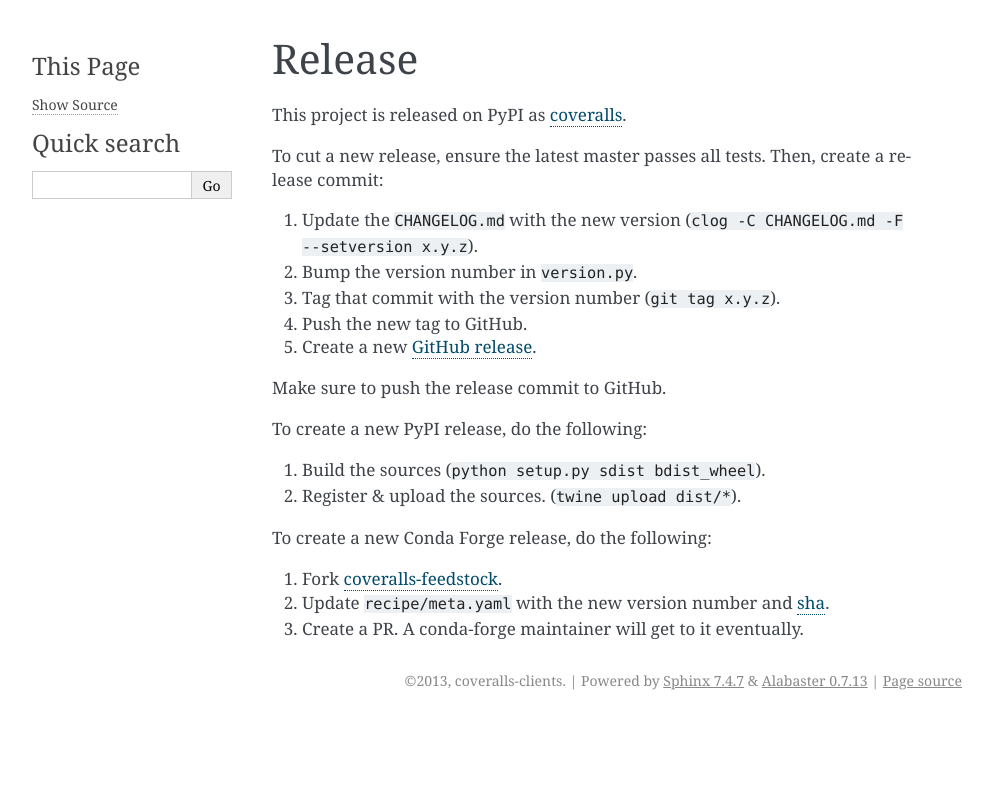
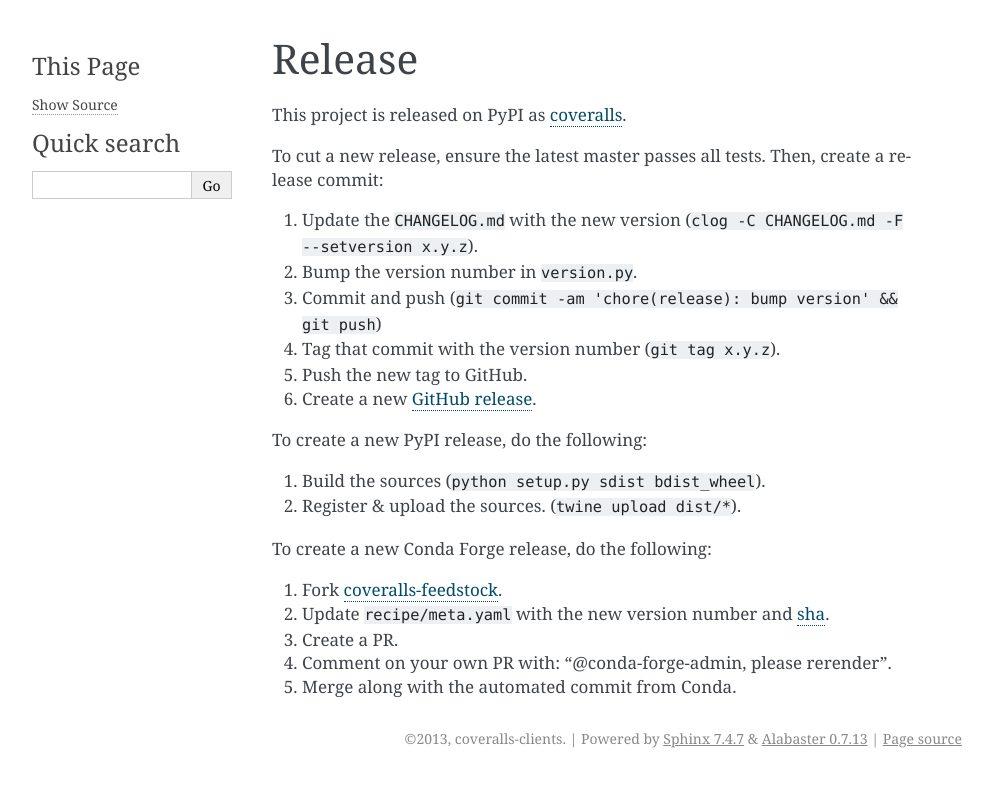
Before and after one commit to TheKevJames/coveralls-python, a Sphinx documentation site: the page built from docs/release.rst, in a window 1280 px wide. Shown: the top 787 px of the page, without its empty margins (148-1141 px from the left). Built offline with Sphinx 7.4.7, drawn with Linux system fonts in a browser that asks for light colours; formulas are drawn with MathJax 3.

Commit message:
docs(release): update conda build instructions

```diff
--- a/docs/release.rst
+++ b/docs/release.rst
@@ -7,11 +7,10 @@
 
 1. Update the ``CHANGELOG.md`` with the new version (``clog -C CHANGELOG.md -F --setversion x.y.z``).
 2. Bump the version number in ``version.py``.
-3. Tag that commit with the version number (``git tag x.y.z``).
-4. Push the new tag to GitHub.
-5. Create a new `GitHub release`_.
-
-Make sure to push the release commit to GitHub.
+3. Commit and push (``git commit -am 'chore(release): bump version' && git push``)
+4. Tag that commit with the version number (``git tag x.y.z``).
+5. Push the new tag to GitHub.
+6. Create a new `GitHub release`_.
 
 To create a new PyPI release, do the following:
 
@@ -22,7 +21,9 @@
 
 1. Fork `coveralls-feedstock`_.
 2. Update ``recipe/meta.yaml`` with the new version number and `sha`_.
-3. Create a PR. A conda-forge maintainer will get to it eventually.
+3. Create a PR.
+4. Comment on your own PR with: "@conda-forge-admin, please rerender".
+5. Merge along with the automated commit from Conda.
 
 .. _coveralls: https://pypi.org/project/coveralls/
 .. _coveralls-feedstock: https://github.com/conda-forge/coveralls-feedstock
```
